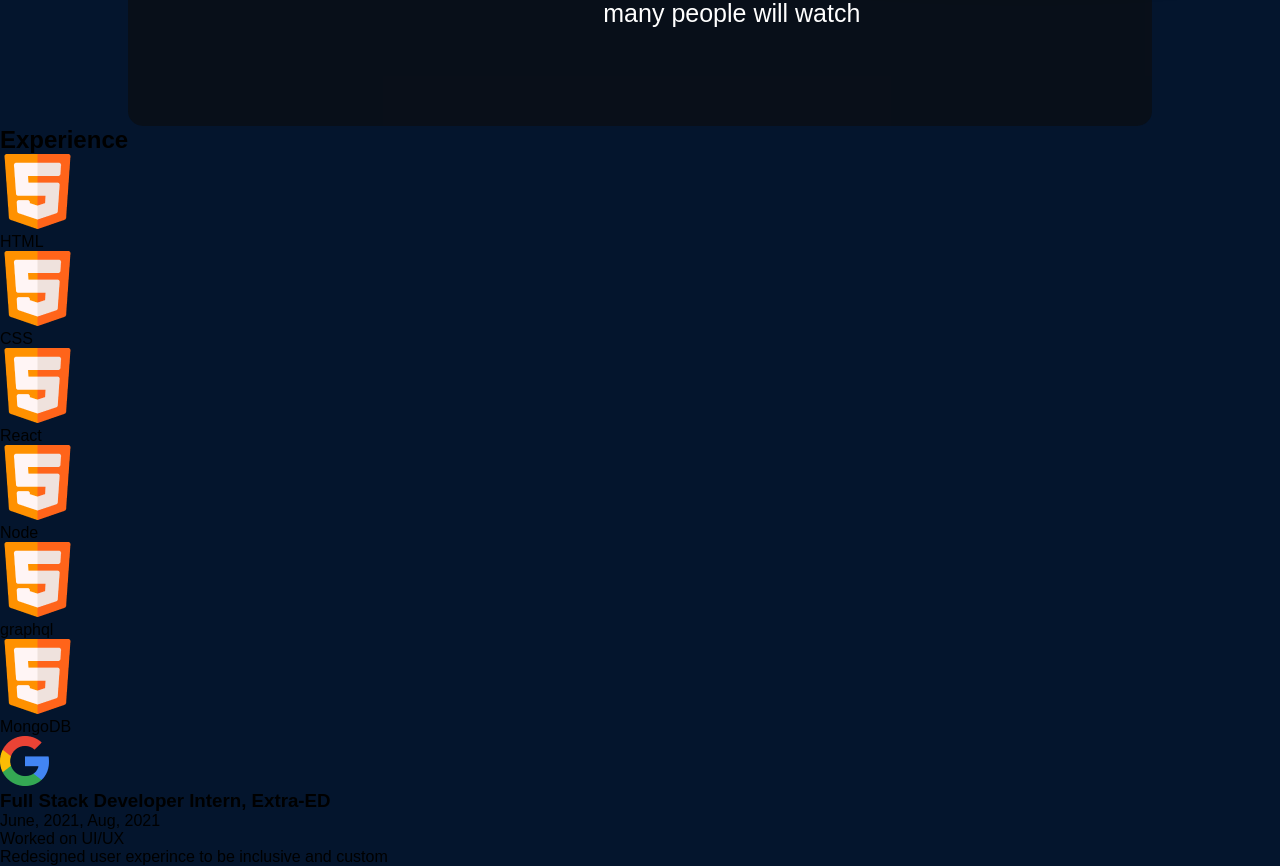
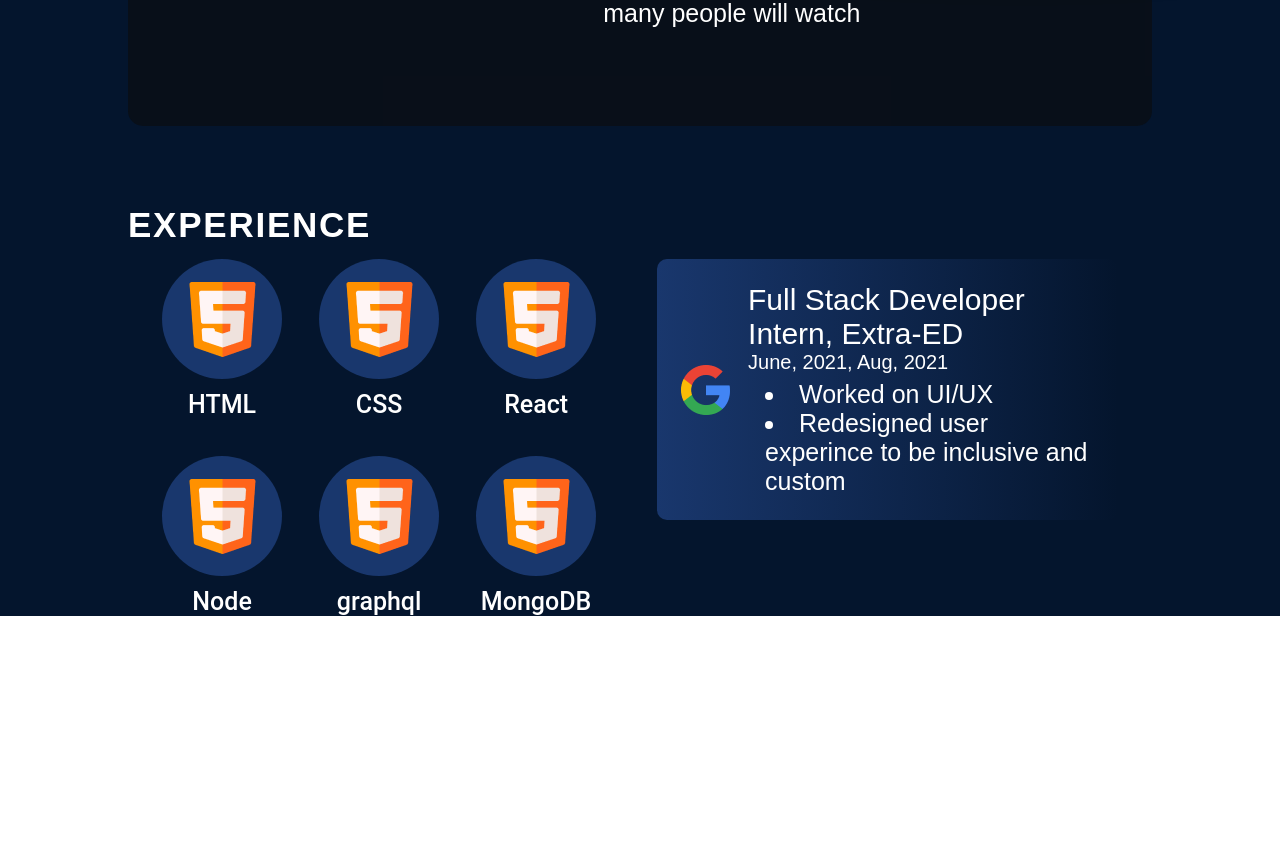
Before and after one commit to Jamesmed1999/portfolio-site, a React (Vite) app: page / in a window 1280 px wide. Shown: the part 1268-2134 px from the top of the page. After the commit the page ends 1884 px from the top, so only its background shows below. Built offline with nearby package versions, Linux system fonts and the light colour scheme.

Commit message:
Styling of experience section done

```diff
--- a/src/components/Experience.module.css
+++ b/src/components/Experience.module.css
@@ -1 +1,119 @@
 @import "../vars.css";
+
+.container {
+    color: var(--color-text);
+    margin-top: 79px;
+    margin-left: 10%;
+    margin-right: 10%;
+
+}
+
+.title {
+    color: var(--color-text);
+    font-size: 35px;
+    font-weight: 700;
+    letter-spacing: 1.75px;
+    text-transform: uppercase;
+}
+
+.content {
+    display: flex;
+    flex-direction: row;
+    justify-content: space-evenly;
+    margin-top: 14px;
+}
+
+.skills {
+    width: 45%;
+    display: flex;
+    flex-wrap: wrap;
+    gap:37px;
+}
+.skill {
+    display: flex;
+    flex-direction: column;
+    align-items: center;
+    gap: 11px;
+}
+.skillImageContainer {
+    background-color: var(--color-secondary);
+    border-radius: 100%;
+    display: flex;
+    align-items: center;
+    justify-content: center;
+    width: 120px;
+    height: 120px;
+}
+.skillImageContainer img {
+    width: 75px;
+}
+.skill p {
+    font-size: 25px;
+    font-family: var(--font-roboto);
+    font-weight: 500;
+}
+
+.history {
+    width: 45%;
+    display: flex;
+    flex-direction: column;
+    gap: 40px;
+    list-style: none;
+}
+
+.historyItem {
+    display: flex;
+    flex-direction: row;
+    align-items: center;
+    gap: 17px;
+
+    background: #19376d;
+    background: linear-gradient(90deg, #19376d 0%, rgba(25,55,209,0) 100%);
+    border-radius: 10px;
+    padding: 24px;
+}
+
+.historyItem img {
+    width: 50px;
+}
+.historyItemDetails {
+    font-family: var(--font-roboto);
+}
+
+.historyItemDetails h3 {
+    font-size: 30px;
+    font-weight: 500;
+}
+
+.historyItemDetails p {
+    font-size: 20px;
+    font-weight: 300;
+}
+
+.historyItemDetails ul {
+    margin-top: 6px;
+    list-style-position: inside;
+    font-size: 25px;
+    list-style-type: disc;
+    margin-left: 17px;
+}
+
+@media screen  and (max-width: 830px) {
+    .content {
+        flex-direction: column;
+        align-items: center;
+        gap: 34px;
+    }
+
+    .skills {
+        width: 100%;
+        flex-direction: row;
+        justify-content: center;
+    }
+
+    .history {
+        width: 100%;
+        gap: 9px;
+    }
+
+}
```
